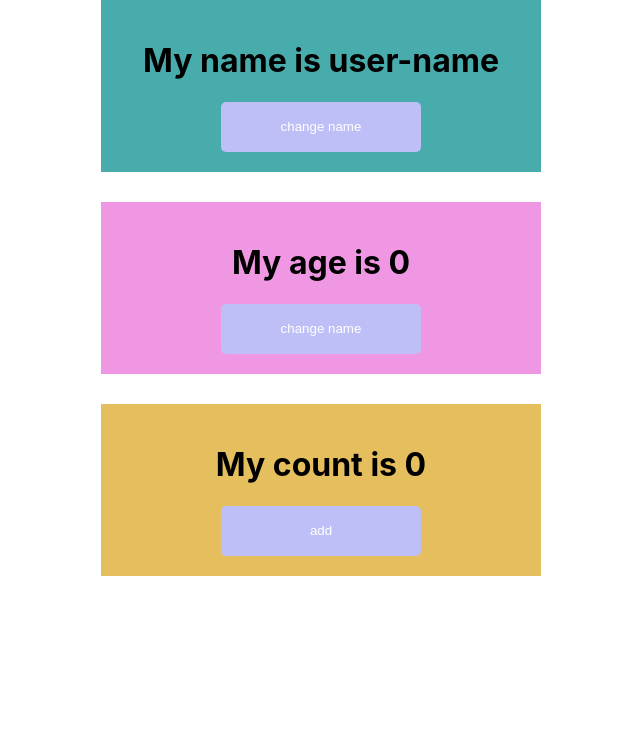
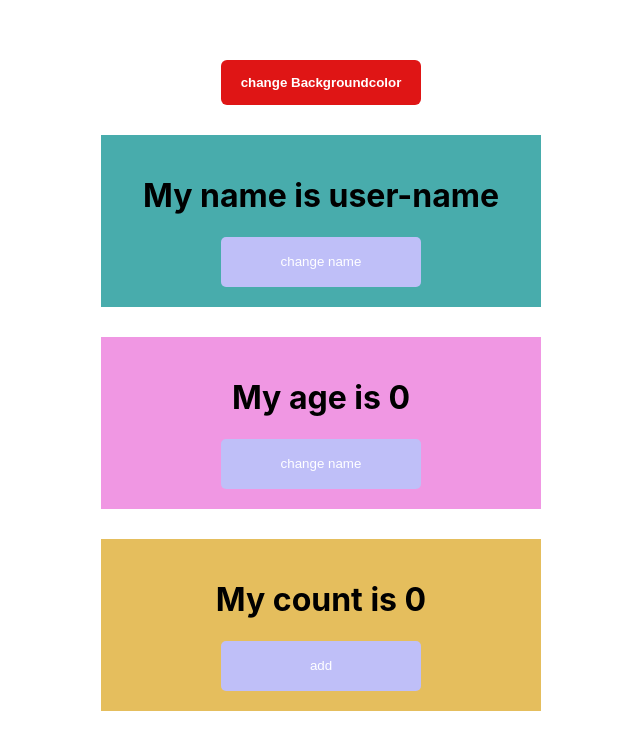
Before and after one commit to Leen-odeh12/react-tasks-level-2, a React (Create React App) app: page / in a window 1280 px wide. Shown: the top 750 px of the page, without its empty margins (319-959 px from the left). Built offline with nearby package versions, Linux system fonts and the light colour scheme.

Commit message:
dark-mode using useState hook

```diff
--- a/src/App.js
+++ b/src/App.js
@@ -1,10 +1,11 @@
 import Usestate from "./Component/Usestate/Usestate";
-
 
 function App() {
   return (
     <div className="App">
- <Usestate/>
+      <Usestate />
+
+
     </div>
   );
 }
--- a/src/Component/Usestate/Usestate.jsx
+++ b/src/Component/Usestate/Usestate.jsx
@@ -1,41 +1,60 @@
-import React from 'react'
-import { useState } from 'react'
-import style from './Usestate.module.css'
+import React from "react";
+import { useState } from "react";
+import style from "./Usestate.module.css";
 const Usestate = () => {
+  const [name, setname] = useState("user-name");
+  const [age, setage] = useState("0");
+  let [count, setcount] = useState("0");
+  let [background, setbackground] = useState("white");
 
-    const [name,setname]= useState("user-name")
-    const [age,setage]= useState("0")
-   let [count,setcount]= useState("0")
+  const color = background === "white" ? "#242424" : "white";
 
-    const change =()=>{
-     setname("leen")
-    }
-    const alter=()=>{
-        setage(22)
-       }
+  const changecolor = () => {
+    setbackground(color);
+  };
 
-     const increment =()=>{
-      setcount(count++)
-     }
+  const change = () => {
+    setname("leen");
+  };
+  const alter = () => {
+    setage(22);
+  };
+
+  const increment = () => {
+    setcount(count++);
+  };
   return (
-    <div>
+    <div style={{backgroundColor:background }} className={style.main}>
+       <div>
+        <button className={style.btn1} onClick={changecolor}>
+        change Backgroundcolor
+        </button>
+      </div>
 
       <div className={style.one}>
         <h1> My name is {name}</h1>
-        <button onClick={change} className={style.btn}>change name </button>
+        <button onClick={change} className={style.btn}>
+          change name
+        </button>
       </div>
 
       <div className={style.two}>
         <h1> My age is {age}</h1>
-        <button onClick={alter} className={style.btn}>change name </button>
+        <button onClick={alter} className={style.btn}>
+          change name
+        </button>
       </div>
-     {/* task-3> */}
+      {/* task-3> */}
       <div className={style.three}>
         <h1> My count is {count}</h1>
-        <button onClick={increment} className={style.btn}> add </button>
+        <button onClick={increment} className={style.btn}>
+          add
+        </button>
       </div>
+
+
     </div>
-  )
-}
+  );
+};
 
-export default Usestate
+export default Usestate;
--- a/src/Component/Usestate/Usestate.module.css
+++ b/src/Component/Usestate/Usestate.module.css
@@ -1,3 +1,6 @@
+.main{
+  padding: 40px;
+}
 .btn{
     width:200px;
     height: 50px;
@@ -5,19 +8,32 @@
     background-color: rgb(191, 191, 248);
     color: white;
     border: none;
+
 }
 .one,.two,.three{
   background-color: rgb(72, 172, 172);
   width:400px;
   padding: 20px;
-text-align: center;
+  text-align: center;
   margin:auto;
+    margin-top: 30px;
 }
 .two{
     background-color: rgb(240, 151, 227);
-    margin-top: 30px;
   }
   .three{
     background-color: rgb(229, 190, 93);
-    margin-top: 30px;
   }
+  button.btn1{
+  background-color: rgb(223, 21, 21);
+ color:white;
+ font-weight: bold;
+ width: 200px;
+ display: block;
+ margin: auto;
+ border-radius: 6px;
+ border: none;
+ margin-top: 20px;
+ padding: 15px;
+ margin-bottom:20px;
+}
```
